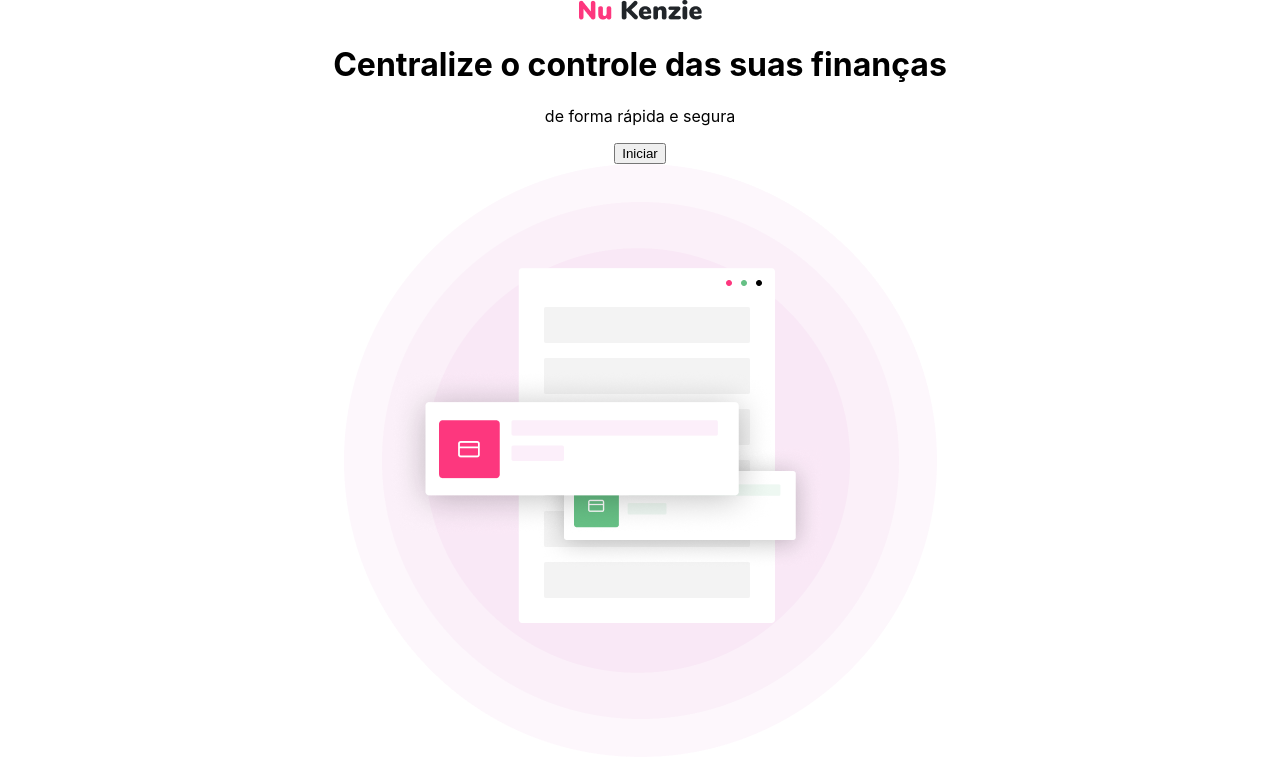
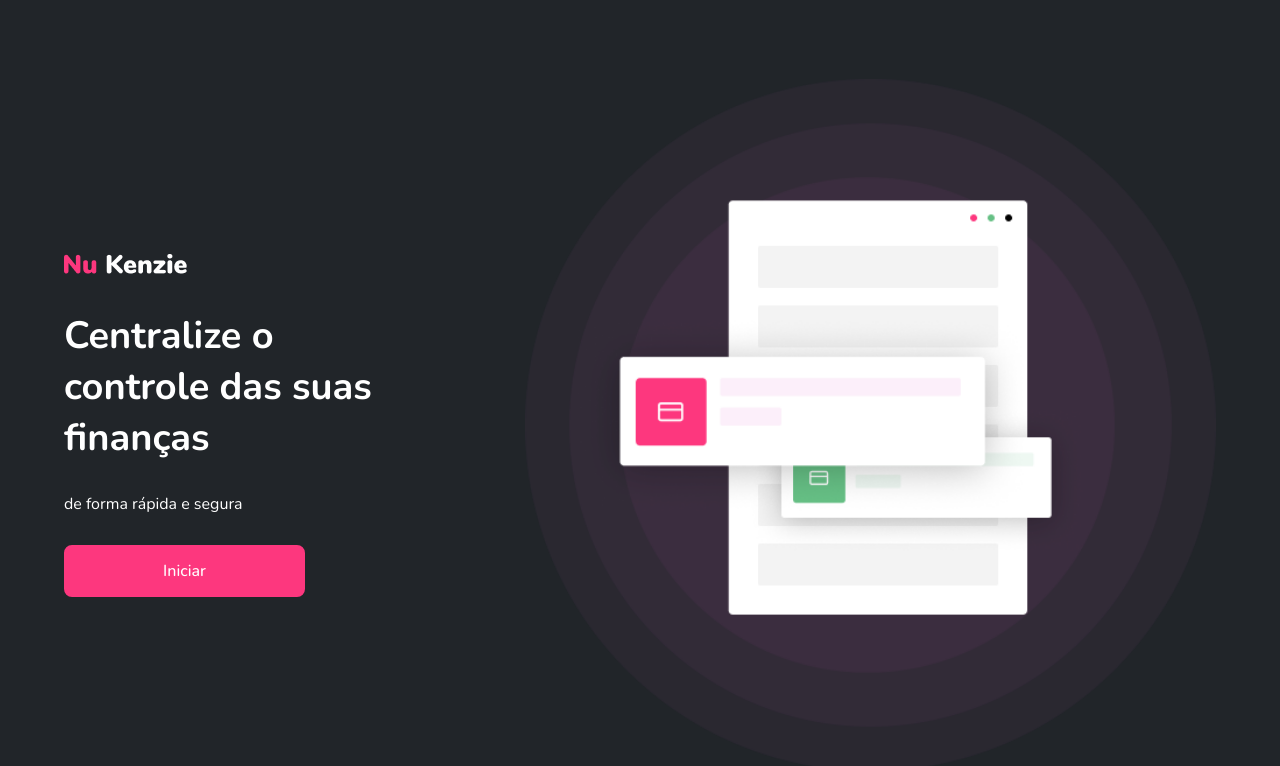
Before and after one commit to Kenzie-Academy-Brasil-Developers/react-entrega-s1-nu-kenzie-GabrielOgawa-3, a React (Create React App) app: page / in a window 1280 px wide. Shown: the top 766 px of the page. Built offline with nearby package versions, Linux system fonts and the light colour scheme.

Commit message:
style: add style inicial page

```diff
--- a/public/index.html
+++ b/public/index.html
@@ -5,6 +5,12 @@
     <link rel="icon" href="%PUBLIC_URL%/favicon.ico" />
     <meta name="viewport" content="width=device-width, initial-scale=1" />
     <meta name="theme-color" content="#000000" />
+    <link rel="preconnect" href="https://fonts.googleapis.com" />
+    <link rel="preconnect" href="https://fonts.gstatic.com" crossorigin />
+    <link
+      href="https://fonts.googleapis.com/css2?family=Nunito:ital,wght@0,200;0,300;0,400;0,500;0,600;0,700;1,200;1,300;1,400;1,500;1,600&display=swap"
+      rel="stylesheet"
+    />
     <meta
       name="description"
       content="Web site created using create-react-app"
--- a/src/App.css
+++ b/src/App.css
@@ -1,38 +1,34 @@
-.App {
-  text-align: center;
+body,
+div,
+header,
+img,
+h1,
+p,
+button,
+form,
+label,
+input,
+span,
+select,
+option,
+ul,
+ol,
+li,
+h2 {
+  margin: 0;
+  padding: 0;
+  border: 0;
+  list-style: none;
+  box-sizing: border-box;
+  font-family: "Nunito", sans-serif;
 }
 
-.App-logo {
-  height: 40vmin;
-  pointer-events: none;
+:root {
+  --colorPrimary: #fd377e;
+  --colorPrimary2: #e34981;
+  --colorSecundary: #03b898;
+  --grey4: #212529;
+  --grey3: #868e96;
+  --grey2: #e9ecef;
+  --grey1: #f8f9fa;
 }
-
-@media (prefers-reduced-motion: no-preference) {
-  .App-logo {
-    animation: App-logo-spin infinite 20s linear;
-  }
-}
-
-.App-header {
-  background-color: #282c34;
-  min-height: 100vh;
-  display: flex;
-  flex-direction: column;
-  align-items: center;
-  justify-content: center;
-  font-size: calc(10px + 2vmin);
-  color: white;
-}
-
-.App-link {
-  color: #61dafb;
-}
-
-@keyframes App-logo-spin {
-  from {
-    transform: rotate(0deg);
-  }
-  to {
-    transform: rotate(360deg);
-  }
-}
--- /dev/null
+++ b/src/components/InicialPage/index.css
@@ -0,0 +1,77 @@
+body {
+  background-color: var(--grey4);
+}
+.container {
+  width: 90%;
+  margin: 0 auto;
+}
+
+.container > img {
+  margin-top: 50px;
+  width: 100%;
+}
+
+.infoContainer {
+  margin-top: 50px;
+}
+
+.infoContainer h1 {
+  color: #ffffff;
+  font-weight: 800;
+  font-size: 38px;
+  margin-top: 20px;
+}
+
+.infoContainer p {
+  color: #ffffff;
+  font-weight: 400;
+  font-size: 16px;
+  margin-top: 20px;
+}
+
+.infoContainer button {
+  padding: 13px 20px;
+  background-color: var(--colorPrimary);
+  color: #ffffff;
+  font-weight: 500;
+  font-size: 16px;
+  border: 2px solid var(--colorPrimary);
+  border-radius: 8px;
+  margin-top: 20px;
+}
+
+@media (min-width: 768px) {
+  .container {
+    display: flex;
+    align-items: center;
+    justify-content: space-between;
+    height: 100vh;
+  }
+  .container > img {
+    width: 50%;
+  }
+  .infoContainer button {
+    width: 241px;
+  }
+}
+
+@media (min-width: 1280px) {
+  .container {
+    max-width: 1200px;
+  }
+  .container > img {
+    width: 60%;
+  }
+  .infoContainer {
+    width: 350px;
+  }
+  .infoContainer h1 {
+    margin-top: 30px;
+  }
+  .infoContainer p {
+    margin-top: 30px;
+  }
+  .infoContainer button {
+    margin-top: 30px;
+  }
+}
--- a/src/components/InicialPage/index.jsx
+++ b/src/components/InicialPage/index.jsx
@@ -1,8 +1,10 @@
+import "./index.css";
+
 export const InicialPage = ({ setIsLogin }) => {
   return (
-    <div>
-      <div>
-        <img src="../assets/nukenzie.png" alt="Logo NuKenzie" />
+    <div className="container">
+      <div className="infoContainer">
+        <img src="../assets/nukenziewhite.png" alt="Logo NuKenzie" />
         <h1>Centralize o controle das suas finanças</h1>
         <p>de forma rápida e segura</p>
         <button type="button" onClick={() => setIsLogin(true)}>
```
Also changed, not shown: public/assets/nukenziewhite.png (added).
